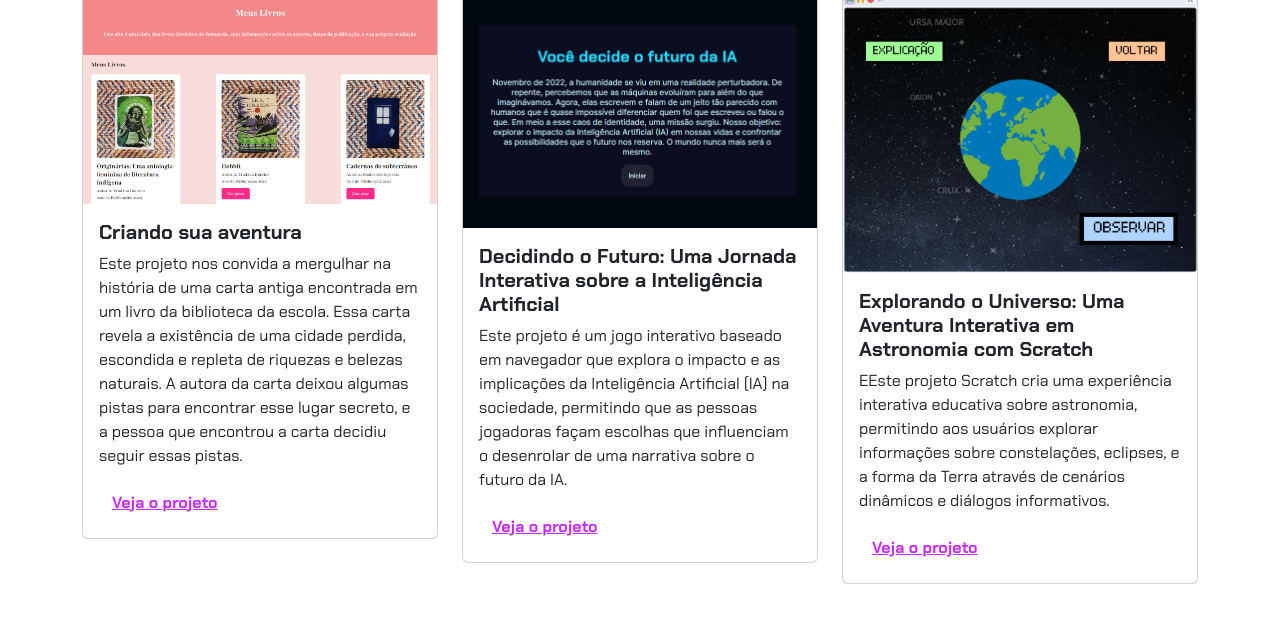
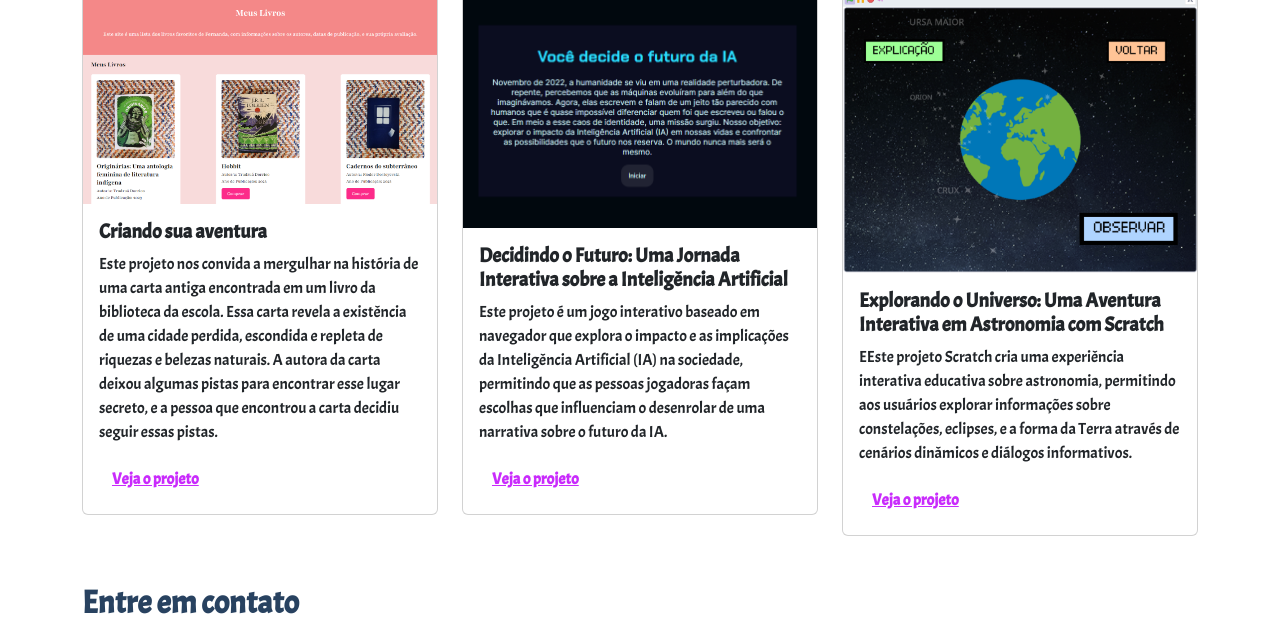
Before and after one commit to 00001143900935sp/Meu-Portfolio, a plain HTML site: page index.html in a window 1280 px wide. Shown: the part 475-1101 px from the top of the page. Drawn offline with nearby package versions, Linux system fonts and the light colour scheme.

Commit message:
Update style.css

```diff
--- a/style.css
+++ b/style.css
@@ -1,4 +1,4 @@
-@import url('https://fonts.googleapis.com/css2?family=Chakra+Petch:ital,wght@0,300;0,400;0,500;0,600;0,700;1,300;1,400;1,500;1,600;1,700&display=swap');
+@import url('https://fonts.googleapis.com/css2?family=Acme&display=swap');
 
 
 
@@ -16,7 +16,7 @@
 
 body {
 
-    font-family: 'Chakra Petch', sans-serif;
+    font-family: 'Acme', sans-serif;
 
     color: var(--cor-principal);
 
```
